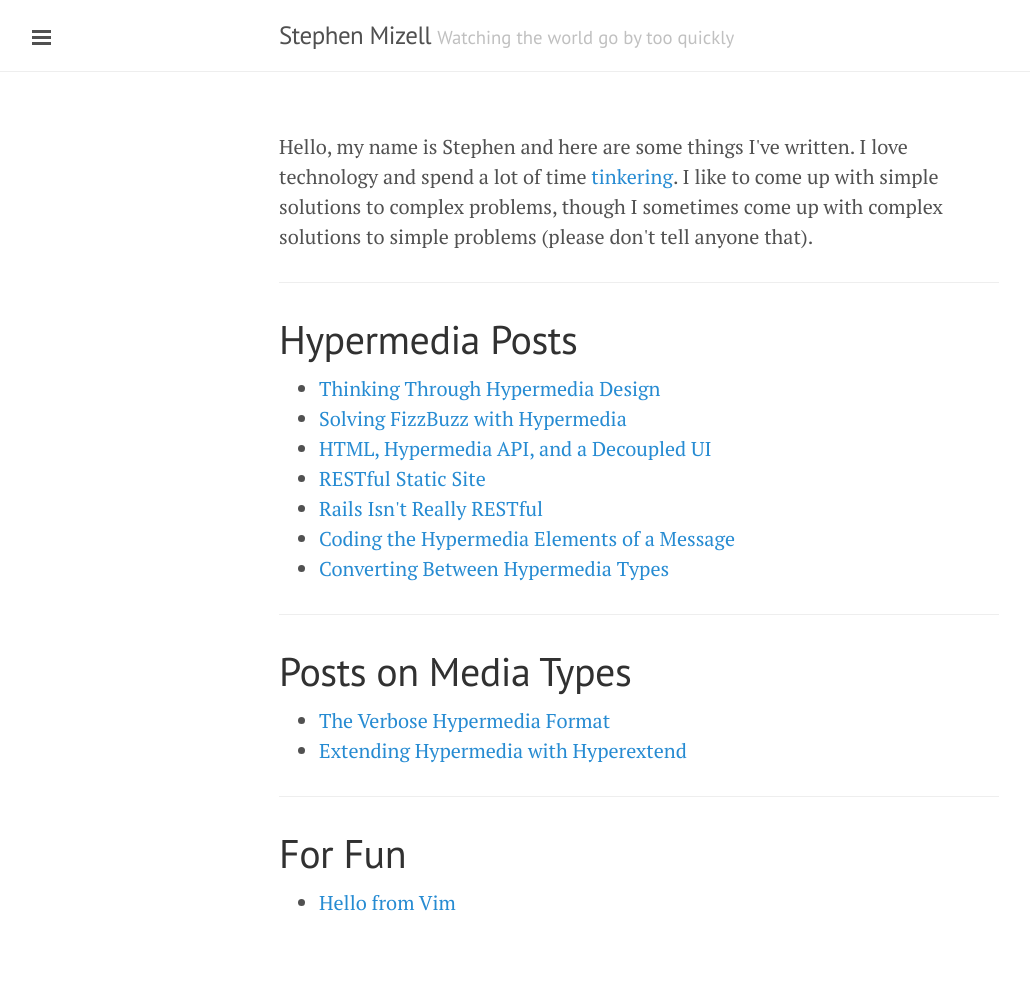
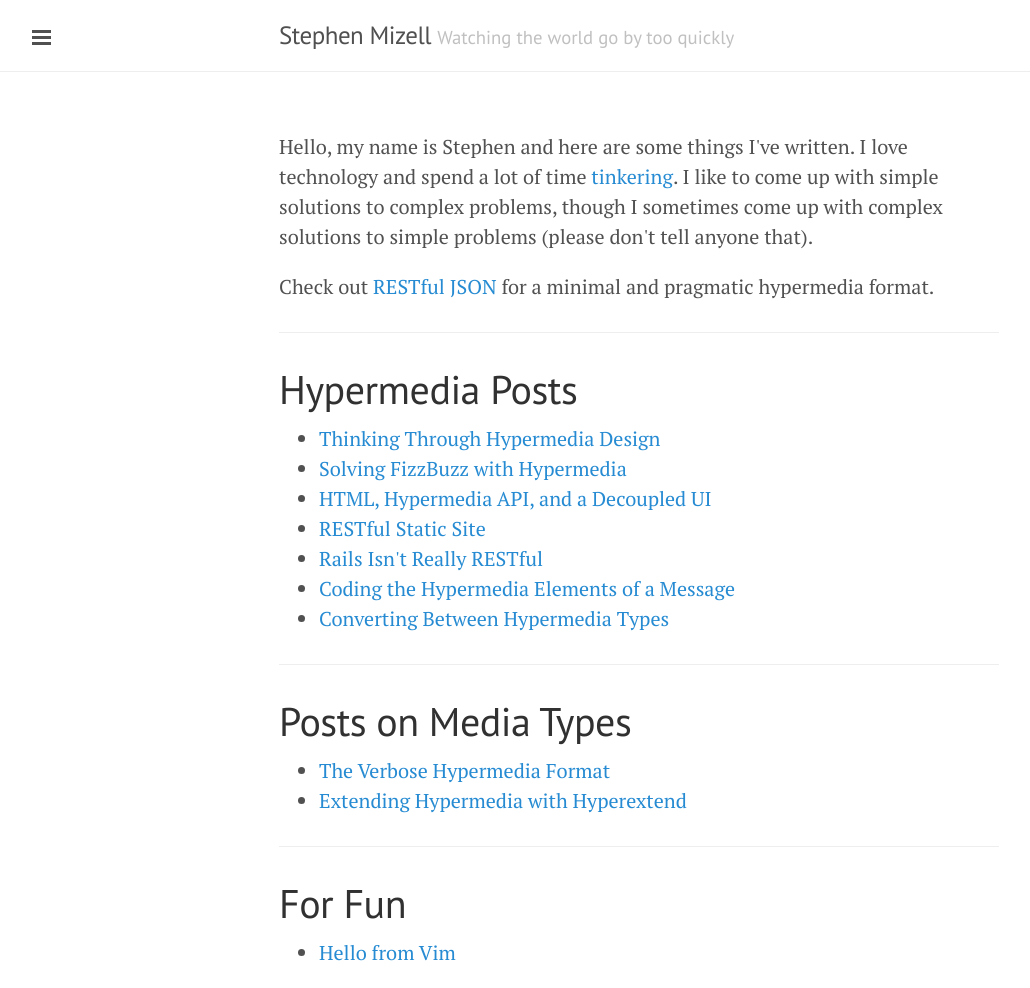
Before and after one commit to smizell/smizell.github.io, a Jekyll site: the page built from index.html, in a window 1280 px wide. Shown: the whole page, without its empty margins (1-1031 px from the left). Built offline with Jekyll 4.4.1, drawn with Linux system fonts in a browser that asks for light colours; the list of posts is cut into pages by our own code; before the commit the page ends 938 px from its top, so only the background shows below that.

Commit message:
Update index.html

```diff
--- a/index.html
+++ b/index.html
@@ -6,6 +6,8 @@ title: Home
 <p>
   Hello, my name is Stephen and here are some things I've written. I love technology and spend a lot of time <a href="/projects">tinkering</a>. I like to come up with simple solutions to complex problems, though I sometimes come up with complex solutions to simple problems (please don't tell anyone that).
 </p>
+
+<p>Check out <a href="https://restfuljson.org">RESTful JSON</a> for a minimal and pragmatic hypermedia format.</p>
 
 <hr>
 
```
